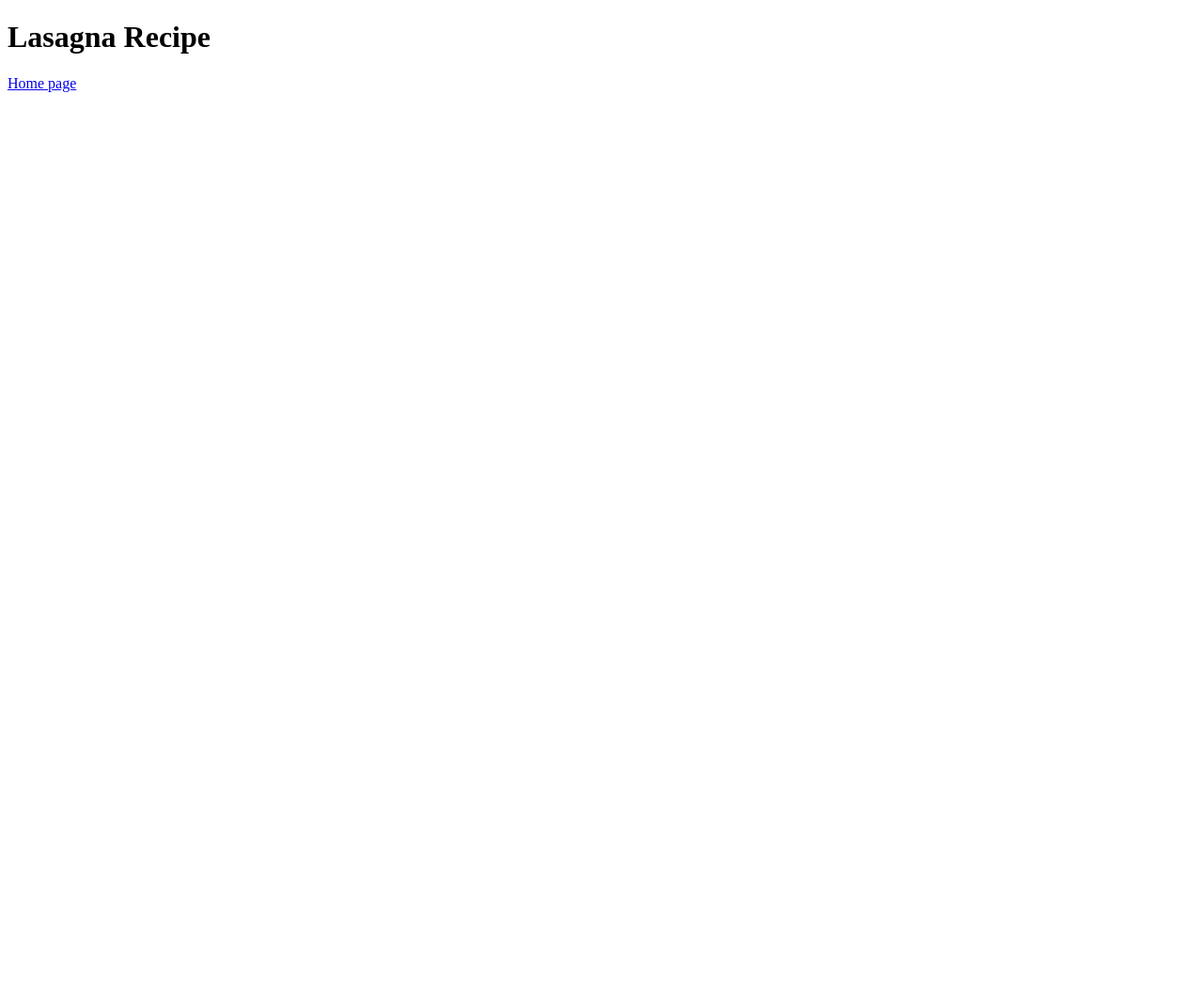
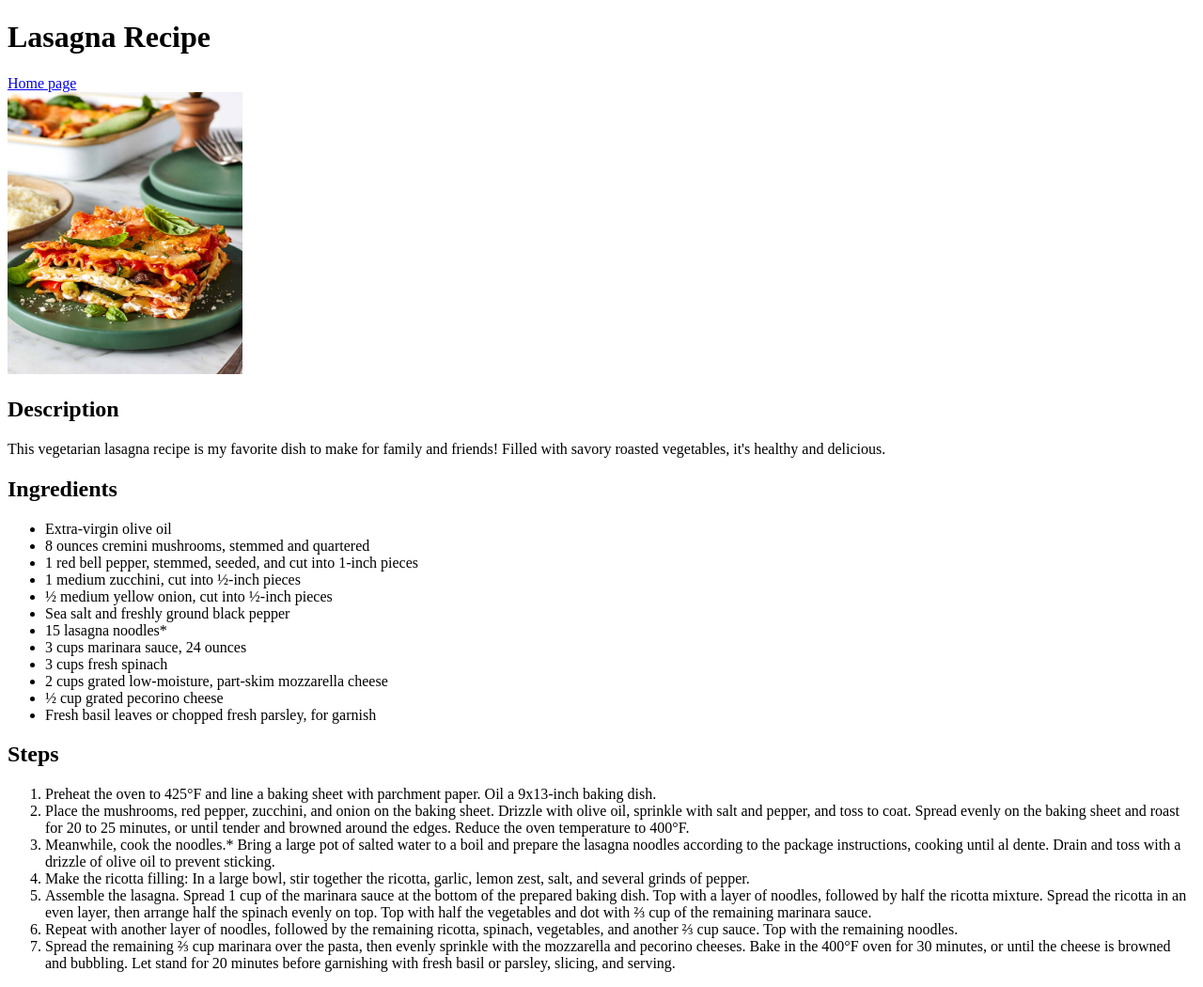
Before and after one commit to tomeldon/odin-recipes, a plain HTML site: page recipes/lasagna.html in a window 1280 px wide. Shown: the whole page at 94% size. Before the commit the page ends 800 px from the top, so only its background shows below. Drawn offline with Linux system fonts and the light colour scheme.

Commit message:
feat: create lasagna recipe
recipe photo, ingredients and steps added

```diff
--- a/recipes/lasagna.html
+++ b/recipes/lasagna.html
@@ -9,5 +9,45 @@
     <h1>Lasagna Recipe</h1>
 
     <a href="/">Home page</a>
+
+    <br>
+
+    <img src="./images/lasagna.jpg" alt="Lasagna" height="300" width="250">
+
+    <h2>Description</h2>
+
+    <p>This vegetarian lasagna recipe is my favorite dish to make for family and friends! Filled with savory roasted vegetables, it's healthy and delicious.</p>
+
+    <h2>Ingredients</h2>
+
+    <ul>
+        <li>Extra-virgin olive oil</li>
+        <li>8 ounces cremini mushrooms, stemmed and quartered</li>
+        <li>1 red bell pepper, stemmed, seeded, and cut into 1-inch pieces</li>
+        <li>1 medium zucchini, cut into ½-inch pieces</li>
+        <li>½ medium yellow onion, cut into ½-inch pieces</li>
+        <li>Sea salt and freshly ground black pepper</li>
+        <li>15 lasagna noodles*</li>
+        <li>3 cups marinara sauce, 24 ounces</li>
+        <li>3 cups fresh spinach</li>
+        <li>2 cups grated low-moisture, part-skim mozzarella cheese</li>
+        <li>½ cup grated pecorino cheese</li>
+        <li>Fresh basil leaves or chopped fresh parsley, for garnish</li>
+    </ul>
+
+    <h2>Steps</h2>
+
+    <ol>
+        <li>Preheat the oven to 425°F and line a baking sheet with parchment paper. Oil a 9x13-inch baking dish.</li>
+        <li>Place the mushrooms, red pepper, zucchini, and onion on the baking sheet. Drizzle with olive oil, sprinkle with salt and pepper, and toss to coat. Spread evenly on the baking sheet and roast for 20 to 25 minutes, or until tender and browned around the edges. Reduce the oven temperature to 400°F.    </li>
+        <li>Meanwhile, cook the noodles.* Bring a large pot of salted water to a boil and prepare the lasagna noodles according to the package instructions, cooking until al dente. Drain and toss with a drizzle of olive oil to prevent sticking.</li>
+        <li>Make the ricotta filling: In a large bowl, stir together the ricotta, garlic, lemon zest, salt, and several grinds of pepper.</li>
+        <li>Assemble the lasagna. Spread 1 cup of the marinara sauce at the bottom of the prepared baking dish. Top with a layer of noodles, followed by half the ricotta mixture. Spread the ricotta in an even layer, then arrange half the spinach evenly on top. Top with half the vegetables and dot with ⅔ cup of the remaining marinara sauce. </li>
+        <li>Repeat with another layer of noodles, followed by the remaining ricotta, spinach, vegetables, and another ⅔ cup sauce. Top with the remaining noodles.</li>
+        <li>Spread the remaining ⅔ cup marinara over the pasta, then evenly sprinkle with the mozzarella and pecorino cheeses. Bake in the 400°F oven for 30 minutes, or until the cheese is browned and bubbling. Let stand for 20 minutes before garnishing with fresh basil or parsley, slicing, and serving.</li>
+    </ol>
+
+
+
 </body>
 </html>
```
Also changed, not shown: recipes/images/lasagna.jpg (renamed from recipes/lasagna.jpg).
